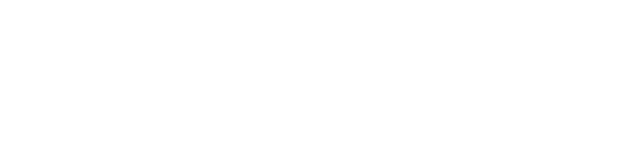
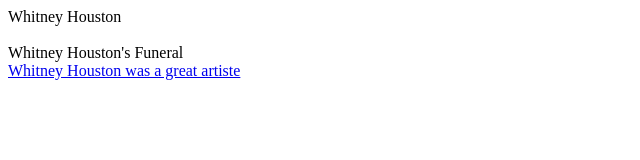
Before and after one commit to ghamtre/microverseTrial1, a plain HTML site: page index.html in a window 1280 px wide. Shown: the whole page, without its empty margins (0-640 px from the left). Drawn offline with Linux system fonts and the light colour scheme.

Commit message:
Added user stories 1 to 7

```diff
--- a/index.html
+++ b/index.html
@@ -8,6 +8,12 @@
 
   <body>
     <script src="https://cdn.freecodecamp.org/testable-projects-fcc/v1/bundle.js"></script>
+    <main id="main">
+      <div id="title">Whitney Houston</div>
+      <div id="img-div"><img id="image"></img><div id="img-caption">Whitney Houston's Funeral</div></div>
+      <div id="tribute-info"><a href="#" id="tribute-link" target="_blank">Whitney Houston was a great artiste</a></div>
+
+    </main>
 
     <!--
 
```
